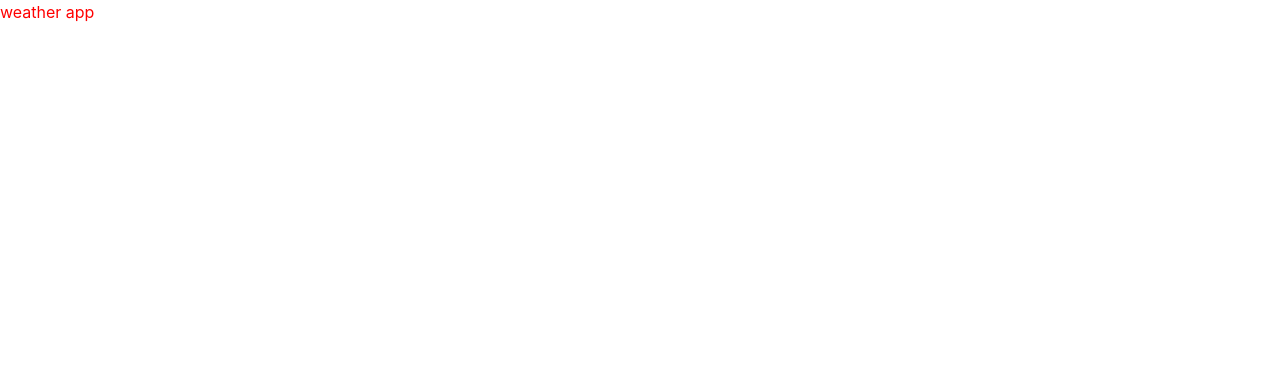
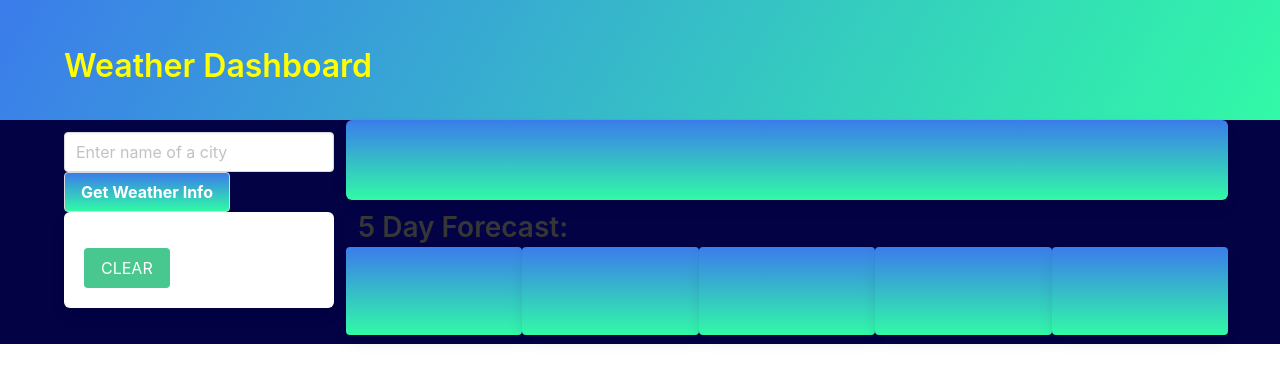
Before and after one commit to codesleeps/sturdy-succotash, a plain HTML site: page index.html in a window 1280 px wide. Drawn offline with nearby package versions, Linux system fonts and the light colour scheme.

Commit message:
added colors commit in case change my mind

```diff
--- a/assets/css/styles.css
+++ b/assets/css/styles.css
@@ -1,7 +1,27 @@
+* {
+  margin: 0;
+  padding: 0;
+}
 
+.hero {
+	background: linear-gradient(120deg, #3b7ceb,	#31faa6);
+}
+.hero h1 {
+  color: yellow;
+}
+#app {
+  background-color: rgb(2, 2, 69);
+}
+#submit {
+	background: linear-gradient(#3b7ceb, #31faa6);
+  color: white;
+  font-weight: 700;
+}
+#weather-data {
+	background: linear-gradient(#3b7ceb, #31faa6);
 
+}
+.card {
+	background: linear-gradient(#3b7ceb, #31faa6);
 
-
-h1 {
-  color: red;
 }
--- a/index.html
+++ b/index.html
@@ -1,27 +1,126 @@
 <!DOCTYPE html>
 <html lang="en">
 	<head>
-  <meta charset="UTF-8">
-  <meta http-equiv="X-UA-Compatible" content="IE=edge">
-  <meta name="viewport" content="width=device-width, initial-scale=1.0">
+		<meta charset="UTF-8" />
+		<meta http-equiv="X-UA-Compatible" content="IE=edge" />
+		<meta name="viewport" content="width=device-width, initial-scale=1.0" />
 		<!-- bulma  -->
-  <link rel="stylesheet"href="https://cdn.jsdelivr.net/npm/bulma@0.9.0/css/bulma.min.css"/>
+		<link
+			rel="stylesheet"
+			href="https://cdn.jsdelivr.net/npm/bulma@0.9.0/css/bulma.min.css" />
 		<!-- css  -->
-  <link rel="stylesheet" href="assets/css/styles.css">
+		<link rel="stylesheet" href="assets/css/styles.css" />
 
 		<title>Global Weather App</title>
 	</head>
 	<body>
+		<!-- hero  -->
+		<section class="hero">
+			<div class="hero-body">
+				<div class="container">
+					<h1 class="title">Weather Dashboard</h1>
+				</div>
+			</div>
+		</section>
 
+		<section id="app">
+			<div class="container">
+				<div class="columns">
+					<div class="column is-one-quarter content">
+						<form>
+							<input
+								type="text"
+								id="city-input"
+								class="input"
+								placeholder="Enter name of a city" />
+							<button id="submit" class="button" type="submit">
+								Get Weather Info
+							</button>
+						</form>
+						<div class="box table-box">
+							<div class="table-container">
+								<table id="cityList" class="table is-bordered">
+									<tr></tr>
+									<!-- Table data generated in javascript -->
+								</table>
+								<button id="clr-btn" class="button is-success">CLEAR</button>
+							</div>
+						</div>
+					</div>
 
-<h1>weather app</h1>
+					<div class="column">
+						<div id="weather-data" class="columns box content">
+							<div class="column current-city-data">
+								<h2 id="city-name"></h2>
+								<h4 id="city-cond"></h4>
+								<h4 id="temp"></h4>
+								<h4 id="high"></h4>
+								<h4 id="humidity"></h4>
+								<h4 id="wind-speed"></h4>
+								<h4 id="uv-index"></h4>
+							</div>
+							<div class="column">
+								<div id="icon"></div>
+							</div>
+						</div>
+            <!-- 5 days forecast cards  -->
+            <div class="container">
+              <div class="content">
+                <h2>5 Day Forecast:</h2>
+                <div class="columns">
+                  <div class="column card">
+                    <div id="dayOne" class="card-content">
+                      <h3 id="dateOne" class="has-text-white"></h3>
+                      <div id="iconOne"></div>
+                      <h4 id="tempOne" class="has-text-white"></h4>
+                      <h4 id="humOne" class="has-text-white"></h4>
+                    </div>
+                  </div>
+                  <div class="column card">
+                    <div id="dayOne" class="card-content">
+                      <h3 id="dateOne" class="has-text-white"></h3>
+                      <div id="iconOne"></div>
+                      <h4 id="tempOne" class="has-text-white"></h4>
+                      <h4 id="humOne" class="has-text-white"></h4>
+                    </div>
+                  </div>
+                  <div class="column card">
+                    <div id="dayOne" class="card-content">
+                      <h3 id="dateOne" class="has-text-white"></h3>
+                      <div id="iconOne"></div>
+                      <h4 id="tempOne" class="has-text-white"></h4>
+                      <h4 id="humOne" class="has-text-white"></h4>
+                    </div>
+                  </div>
+                  <div class="column card">
+                    <div id="dayOne" class="card-content">
+                      <h3 id="dateOne" class="has-text-white"></h3>
+                      <div id="iconOne"></div>
+                      <h4 id="tempOne" class="has-text-white"></h4>
+                      <h4 id="humOne" class="has-text-white"></h4>
+                    </div>
+                  </div>
+                  <div class="column card">
+                    <div id="dayOne" class="card-content">
+                      <h3 id="dateOne" class="has-text-white"></h3>
+                      <div id="iconOne"></div>
+                      <h4 id="tempOne" class="has-text-white"></h4>
+                      <h4 id="humOne" class="has-text-white"></h4>
+                    </div>
+                  </div>
+                </div>
+              </div>
+            </div>
+					</div>
+				</div>
+			</div>
+		</section>
 
-
-
-
-
-
-
+		<!-- Moment.js -->
+		<script src="https://cdnjs.cloudflare.com/ajax/libs/moment.js/2.29.4/moment.min.js"></script>
+		<!-- jQuery -->
+		<script src="https://cdnjs.cloudflare.com/ajax/libs/jquery/3.2.1/jquery.min.js"></script>
+		<!-- javascript  -->
 		<script src="assets/js/app.js"></script>
 	</body>
 </html>
```
Lines whose indentation alone changed are shown as unchanged.
